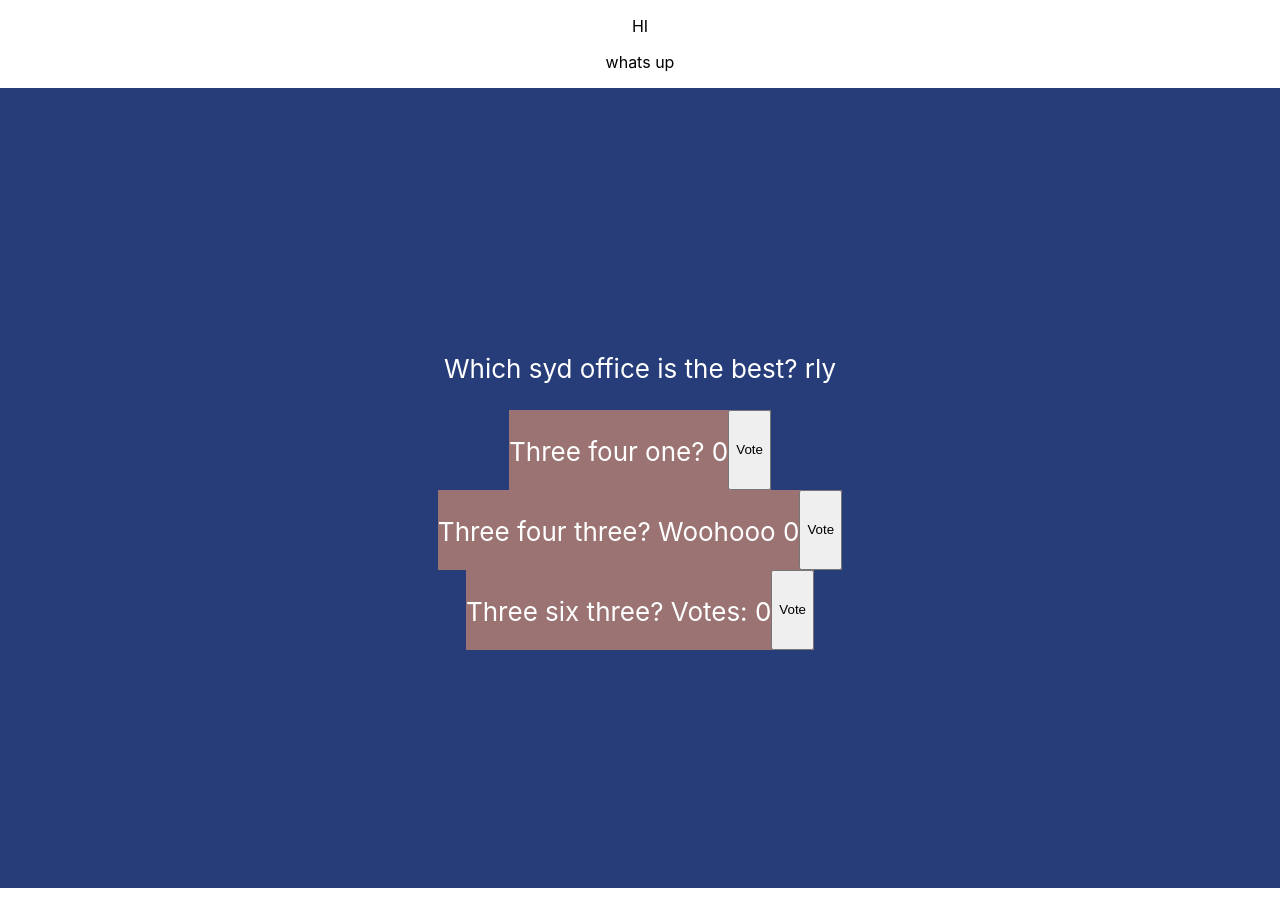
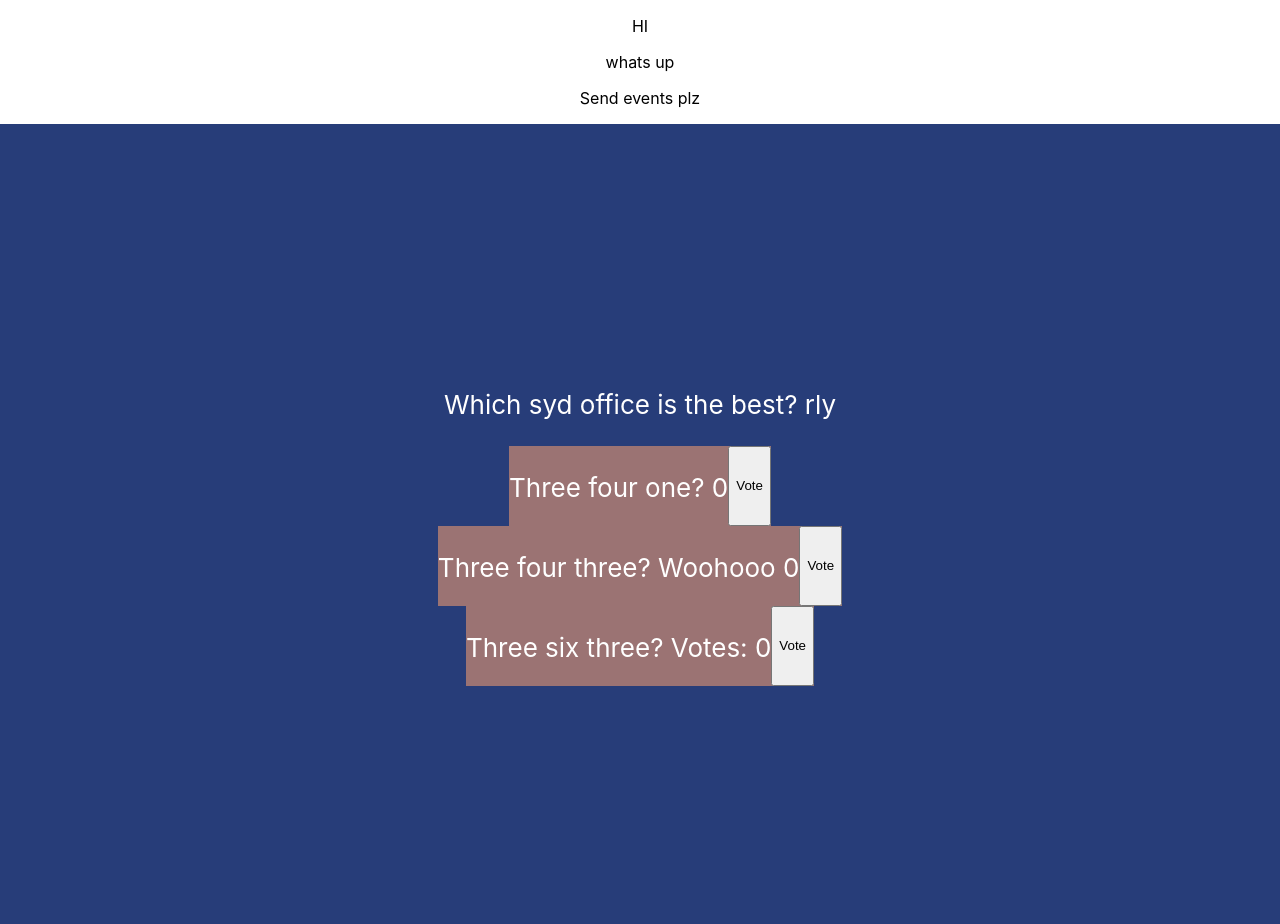
Before and after one commit to RemyBordignon/best-office-2, a React (Create React App) app: page / in a window 1280 px wide. Before the commit the page ends 888 px from the top, so only its background shows below. Built offline with nearby package versions, Linux system fonts and the light colour scheme.

Commit message:
GO-13: build?

```diff
--- a/src/App.js
+++ b/src/App.js
@@ -10,6 +10,7 @@ function App() {
     <div className="App">
       <p>HI</p>
       <p>whats up</p>
+      <p>Send events plz</p>
       <header className="App-header">
         <p>
           Which syd office is the best? rly
```
